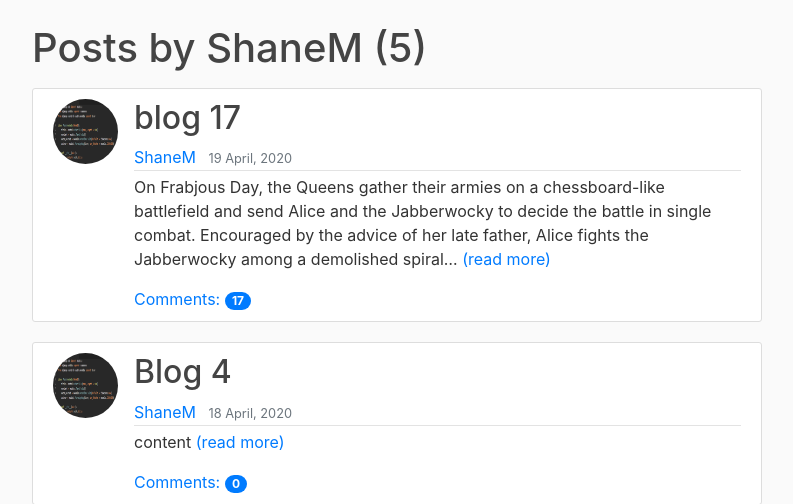
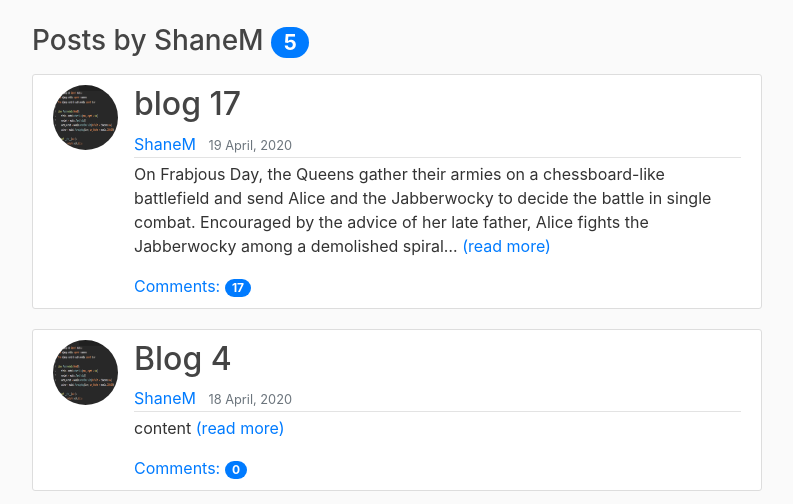
Before and after one commit to shane-misquith/Django-Blog-Application, a Django app: a page that uses blog/templates/blog/user_posts.html in a window 1280 px wide. Shown: the part 56-560 px from the top of the page, without its empty margins (53-846 px from the left). Run offline with Django 3.2, Linux system fonts and the light colour scheme; data comes from the database, SQL or seed files in the repository; some libraries are stand-ins or nearby versions.

Commit message:
Update user_posts.html
added css

```diff
--- a/blog/templates/blog/user_posts.html
+++ b/blog/templates/blog/user_posts.html
@@ -1,6 +1,9 @@
 {% extends 'blog/base.html'%}
 {% block content %}
-<h1 class = "mb-3">Posts by {{ view.kwargs.username}} ({{ page_obj.paginator.count }})</h1>
+
+        <h3 class = "mb-3">Posts by {{ view.kwargs.username}}
+            <span class="badge badge-primary badge-pill">{{ page_obj.paginator.count }}</span>
+        </h3>
         {% for post in posts %}
             <article class="media content-section">
                 <img class ="rounded-circle article-img" src=" {{ post.author.profile.image.url }}" alt="">
```
